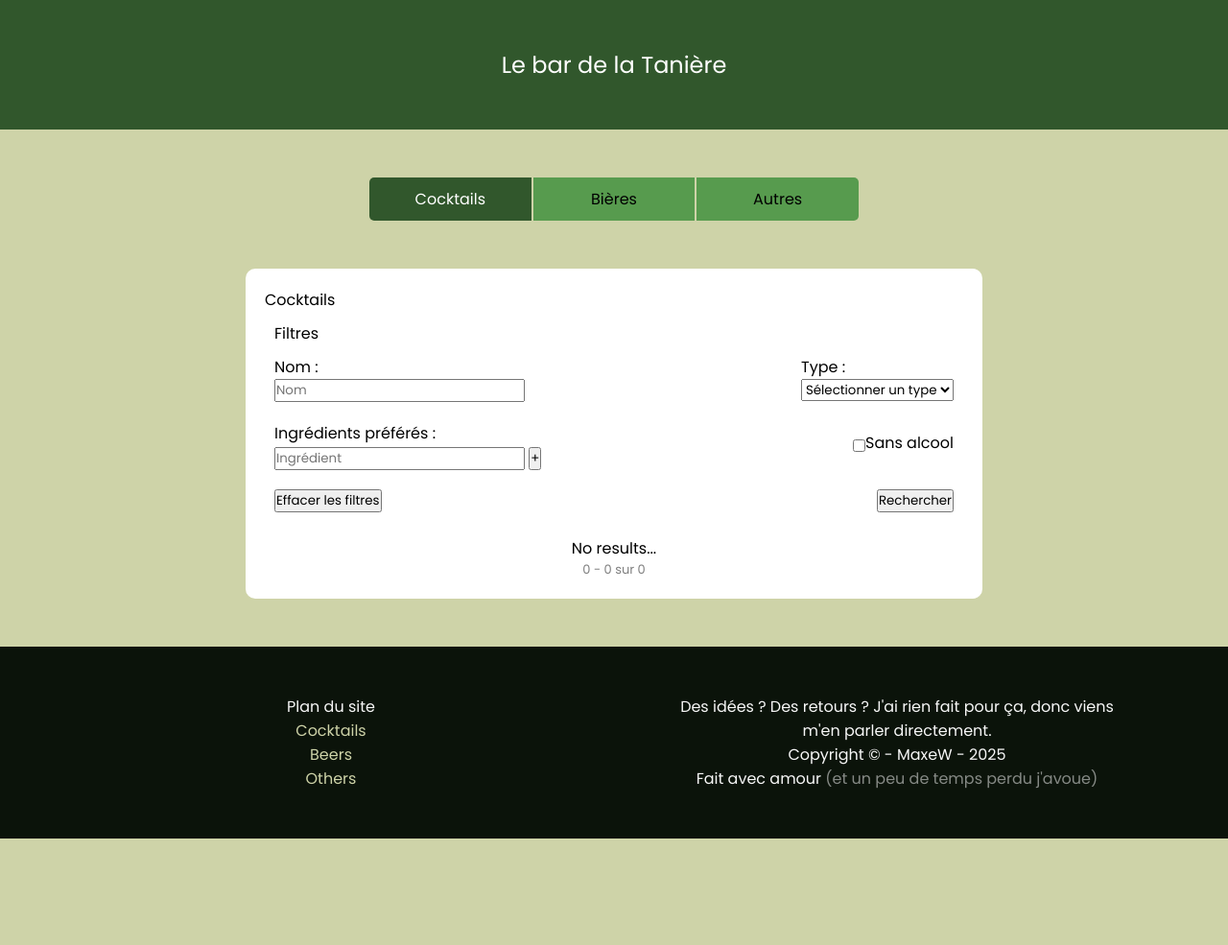
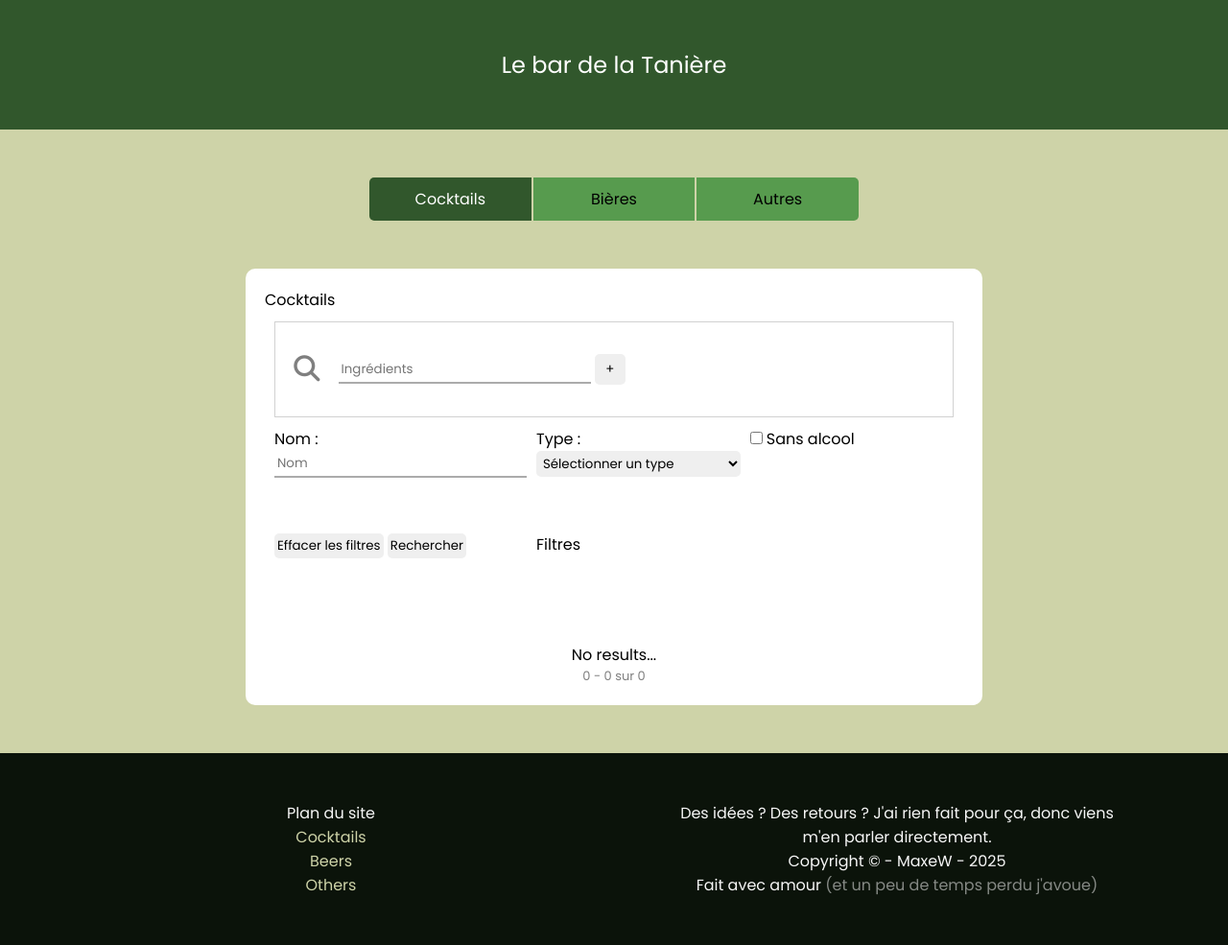
Before and after one commit to B4nanaJuice/bar-manager, a Flask app: page /cocktails in a window 1280 px wide. Shown: the whole page at 96% size. Before the commit the page ends 874 px from the top, so only its background shows below. Run offline with Flask 3, Linux system fonts and the light colour scheme; data that the repository does not hold is empty; some libraries are stand-ins or nearby versions.

Commit message:
Search engine style continuity

```diff
--- a/static/css/base.css
+++ b/static/css/base.css
@@ -7,6 +7,9 @@
     --primary-lighter: hsl(from var(--primary) calc(180 - h) s calc(100 - l) / alpha);
 
     --light: hsl(from white h s calc(l - 3) / alpha);
+    --light-grey: hsl(from var(--light) h s calc(l - 15) / alpha);
+    --grey: hsl(from var(--light-grey) h s calc(l - 15) / alpha);
+    --dark-grey: hsl(from var(--grey) h s calc(l - 15) / alpha);
 
     --error: rgb(220, 53, 69);
     --success: rgb(25, 135, 84);
--- a/static/css/search.css
+++ b/static/css/search.css
@@ -1,17 +1,83 @@
 .search {
     margin: 10px;
+    display: grid;
+}
+
+.cocktail_search {
+    grid-template-columns: repeat(3, 1fr);
+    grid-gap: 10px;
+    grid-auto-rows: minmax(100px, auto);
+}
+
+.cocktail_search button, input[type="submit"], select {
+    border: none;
+    border-radius: 5px;
+}
+
+.cocktail_search input, select, button {
+    padding: 3px;
+}
+
+.cocktail_search i {
+    font-size: 1.7rem;
+    padding: 1.2rem;
+}
+
+input[type="text"] {
+    border: none;
+    border-bottom: 2px var(--grey) solid;
+    outline: none;
+    transition: border .3s ease;
+}
+
+input[type="text"]:focus {
+    border-bottom: 2px var(--dark-grey) solid;
+}
+
+.ingredients_search {
+    grid-row: 1;
+    grid-column: 1 / 4;
+    border: 1px var(--light-grey) solid;
+    display: flex;
+    align-items: center;
+}
+
+.search_tag  {
+    height: 20px;
+    font-size: 10px;
+    padding: 0;
+    border-radius: 10px;
+    padding: 0 5px;
+    margin: 0 3px;
+    border: none;
+}
+
+.cocktail_name_search {
+    grid-row: 2;
+    grid-column: 1;
+}
+
+.cocktail_type_search {
+    grid-row: 2;
+    grid-column: 2;
+}
+
+.cocktail_name_search, .cocktail_type_search {
     display: flex;
     flex-direction: column;
 }
 
-.search .row {
-    display: flex;
-    flex-direction: row;
-    justify-content: space-between;
-    margin: 10px 0;
+.cocktail_alcohol_search {
+    grid-row: 2;
+    grid-column: 3;
 }
 
-.search .row .column {
-    display: flex;
-    flex-direction: column;
+.cocktail_buttons_search {
+    grid-row: 3;
+    grid-column: 1 / 2;
 }
+
+.ingredient_list button {
+    width: 2rem;
+    height: 2rem;
+}
--- a/templates/base.html
+++ b/templates/base.html
@@ -43,6 +43,7 @@
     {{ footer()|safe }}
 
     <script src="{{ url_for('static', filename = 'utils.js') }}"></script>
+    <script src="https://kit.fontawesome.com/f64f9053f0.js" crossorigin="anonymous"></script>
 
 </body>
 
--- a/templates/components/cocktail_search.html.jinja
+++ b/templates/components/cocktail_search.html.jinja
@@ -8,13 +8,28 @@
 
     <h4>Filtres</h4>
 
-    <div class="row">
-        <div class="column">
+    <div class="ingredients_search">
+        <i class="fa-solid fa-magnifying-glass description"></i>
+        <div>
+            {# <label for="ingredient_list">Recherche par ingrédients :</label> #}
+            <div class="ingredient_list tags_list row">
+                <input list="ingredients" type="text" class="input_tags" placeholder="Ingrédients">
+                <datalist id="ingredients">
+                    {% for ingredient in ingredients %}
+                    <option value="{{ ingredient }}">
+                    {% endfor %}
+                </datalist>
+                <button onclick="triggerNewTag()">+</button>
+            </div>
+        </div>
+    </div>
+
+    <div class="cocktail_name_search">
         <label for="name">Nom :</label>
         <input type="text" name="name" id="name" class="cocktail_name" placeholder="Nom">
     </div>
 
-        <div class="column">
+    <div class="cocktail_type_search">
         <label for="cocktail_type">Type :</label>
         <select name="cocktail_type" class="cocktail_type" id="cocktail_type">
             <option value="" selected>Sélectionner un type</option>
@@ -23,29 +38,13 @@
             <option value="shot">Shot</option>
         </select>
     </div>
-    </div>
 
-    <div class="row">
-        <div class="column">
-            <label for="ingredient_list">Ingrédients préférés :</label>
-            <div class="ingredient_list tags_list">
-                <input list="ingredients" type="text" class="input_tags" placeholder="Ingrédient">
-                <datalist id="ingredients">
-                    {% for ingredient in ingredients %}
-                    <option value="{{ ingredient }}">
-                    {% endfor %}
-                </datalist>
-                <button onclick="triggerNewTag()">+</button>
-            </div>
-        </div>
-
-        <div class="row">
+    <div class="cocktail_alcohol_search">
         <input type="checkbox" name="no_alcohol_option" id="no_alcohol_option" class="no_alcohol_option">
         <label for="no_alcohol_option">Sans alcool</label>
     </div>
-    </div>
 
-    <div class="row">
+    <div class="cocktail_buttons_search">
         <button onclick="resetFilters(this)">Effacer les filtres</button>
         <button onclick="searchCocktails()">Rechercher</button>
     </div>
```
Lines whose indentation alone changed are shown as unchanged.
